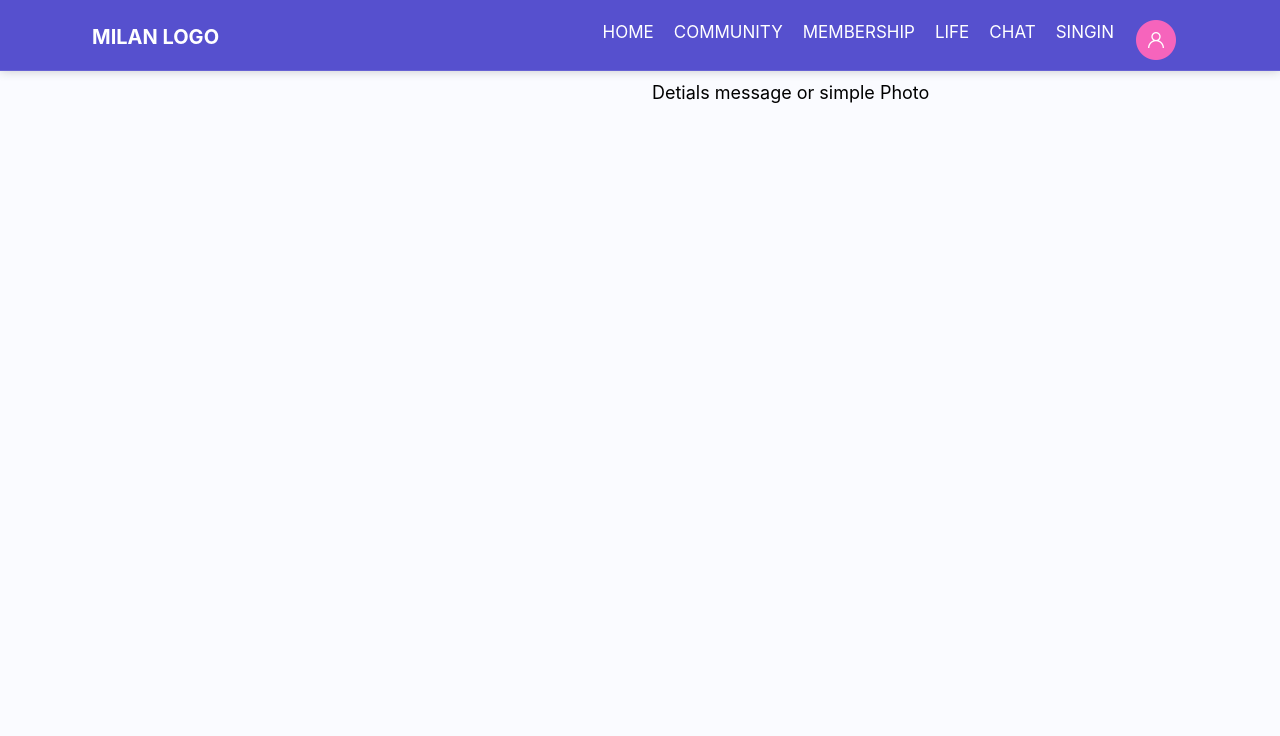
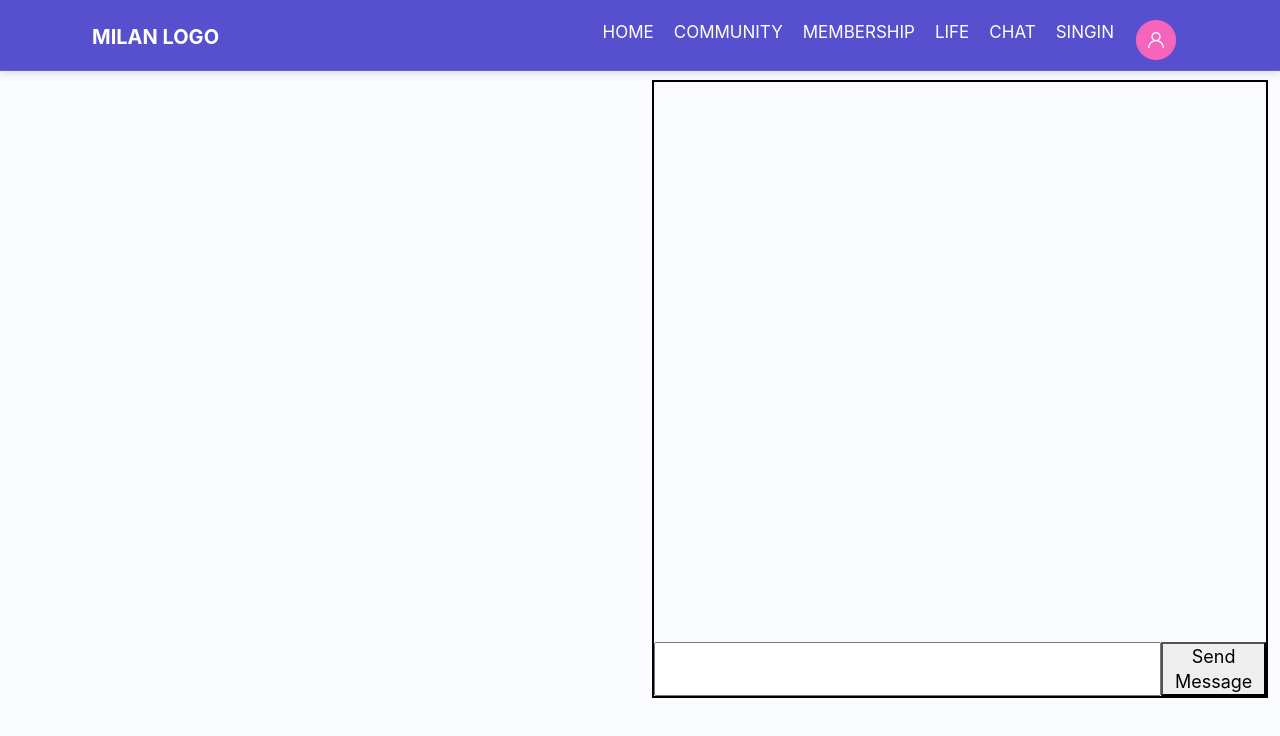
Before and after one commit to puneet0408/milanFrontEnd, a React (Create React App) app: page /chat in a window 1280 px wide. Shown: the top 736 px of the page. Built offline with nearby package versions, Linux system fonts and the light colour scheme; no server answers.

Commit message:
Some Chatting Event Integrated

```diff
--- a/src/components/Chat/Chat.css
+++ b/src/components/Chat/Chat.css
@@ -22,3 +22,33 @@
     display: flex;
     justify-content: space-between;
 }
+.chat_details
+{
+    height: 100%;
+    border: 2px solid black;
+}
+.send_message {
+    display: flex;
+}
+.send_message input
+{
+    flex: 5;
+}
+.send_message button
+{
+    flex: 1;
+}
+.oldchat
+{
+    height: 70vh;
+    overflow-y: scroll;
+}
+.msg_container
+{
+    display: flex;
+    padding: 10px;
+}
+.right
+{
+    justify-content: flex-end;
+}
--- a/src/components/Chat/Chat.js
+++ b/src/components/Chat/Chat.js
@@ -1,7 +1,7 @@
 import { React, useState, useEffect, useCallback } from "react"
 import { useDispatch, useSelector } from "react-redux"
 import { login, logout } from "../../store/login/login"
-import { Link } from 'react-router-dom'
+import { json, Link } from 'react-router-dom'
 import { io } from 'socket.io-client'
 import axios from "axios"
 import './Chat.css'
@@ -9,9 +9,19 @@ let Chat = () => {
   //Redux Use redux react toolkit
   const islogin = useSelector((state) => state.login.value);
   const dispatch = useDispatch();
-
+  const [socketid,setSocketid] = useState({});
   const [socket, setSocket] = useState(null);
   const [chats, setChats] = useState([]);
+  const [messages,setMessages] = useState([]);
+  const [reciver,setReciver] = useState('');
+
+
+  //State for Chat Message Box
+  const [msg,setMsg] = useState("");
+  const handlechange = (event) =>
+  {
+    setMsg(event.target.value);
+  }
 
   //Make Web Socket Connection With Backend
   useEffect(() => {
@@ -48,6 +58,7 @@ let Chat = () => {
     axios(config)
       .then(function (response) {
         setChats(response.data);
+        setSocketid(JSON.parse(localStorage.getItem('Chats')));
       })
       .catch(function (error) {
         console.log(error);
@@ -56,15 +67,10 @@ let Chat = () => {
   }, []);
 
 
-  //Show Messages
-  let show_messages = (event,id) => {
-    console.log("id",id);
-  }
-
   //Helper Function that Return userDetails Window
   const userDetails = (user) => {
     return (
-      <div className="user_details" onClick={(event) => { show_messages(event,user._id); }}>
+      <div className="user_details" onClick={(event)=> {openMessageWindow(event,user._id)}}>
         <div  className="photo"><img src={user.photo} /></div>
         <div className="user_details_name_time">
           <div className="name">
@@ -78,28 +84,72 @@ let Chat = () => {
       </div>);
   }
 
+  //Individual Message
+  const chat = (message) =>
+  {
+      return (
+        //Set Class Based on (Message Varrible Vales)
+        <div className="msg_container">
+          <div>
+              <h4>{message.data}</h4>
+              //show tick or dobule tick bases on (message.isseen values)
+          </div>
+        </div>
+      );
+  }
+
   //Chat Area
   const userChats = (Chats) =>
   {
-
+      return (<div className="chat_details">
+        <div className="oldchat">
+          {Chats.map(chat)}
+        </div>
+        <div className="send_message">
+          <input type="text" name="msg" onChange={handlechange}></input>
+          <button onClick={send_message}>Send Message</button>
+        </div>
+      </div>);
   }
 
-  const testing = () => {
-    // socket.emit('join_all_rooms','637b4e231a68c0c26f074a85');
+  const openMessageWindow = (event,rec) => {
+    socket.on('message',(data)=>
+    {
+      setMessages(data.conversations);
+      setReciver(rec);
+    })
+    socket.emit('fetch_message_byid',socketid[rec],'2');
     // socket.emit('create_message','637b4e231a68c0c26f074a85','637b4de71a68c0c26f074a83','Hii Brother');
     // socket.emit('unseen_message','637b47dc51126d4f5d350d78','eyJhbGciOiJIUzI1NiIsInR5cCI6IkpXVCJ9.eyJpZCI6IjYzN2I0N2RjNTExMjZkNGY1ZDM1MGQ3OCIsImlhdCI6MTY2OTI2NjAyOH0.w8-OpdEvMAf-zEM8762dph9l6c-_UFS94YYzQ3KRyKo');
   }
-  // socket.on('new_message',(msg)=>
-  // {
-  //     console.log(msg);
-  // });
+
+  //Send New Message
+  const send_message = () =>
+  {
+      let sender=localStorage.getItem('id');
+      socket.emit('create_message',sender,reciver,msg);
+  }
+
+  //Litening for New Message
+  socket && socket.on('new_message',(msg)=>
+  {
+      setMessages([...messages,msg]);
+      setMsg("");
+  });
+
+
+  //Join All rooms
+  socket && chats.length>0 && socket.emit('join_all_rooms',localStorage.getItem('id'));
+
   return (<div>
     <div className="container-fluid chat-container">
       <div className="row">
         <div className="col-md-6 col-sm-12">
           {chats.map(userDetails)}
         </div>
-        <div className="col-md-6 col-sm-12">Detials message or simple Photo</div>
+        <div className="col-md-6 col-sm-12">
+          {userChats(messages)}
+        </div>
       </div>
     </div>
   </div>);
--- a/src/components/pages/singin/Singin.js
+++ b/src/components/pages/singin/Singin.js
@@ -27,6 +27,7 @@ const Singin = () =>
                 localStorage.setItem("token",response.data.token);
                 localStorage.setItem("name",response.data.name);
                 localStorage.setItem("role",response.data.role);
+                localStorage.setItem("Chats",JSON.stringify(response.data.Chats));
             })
             .catch(function (error) {
             console.log(error);
```
Also changed, not shown: src/components/Chat/ChatWindow/chatwindow.js (added).
